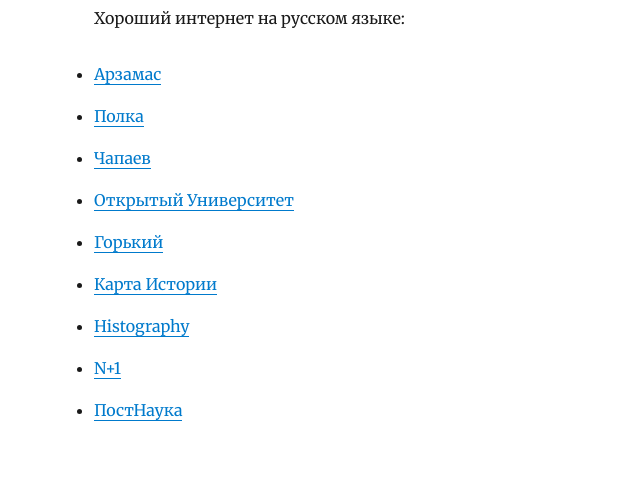
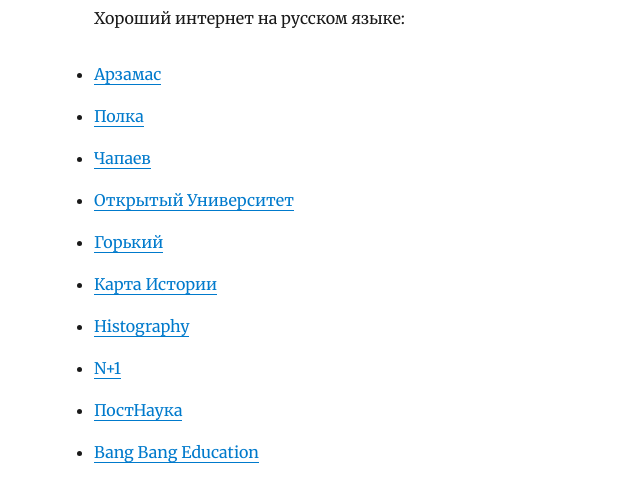
Before and after one commit to agentcooper/agentcooper.io, a Gatsby site: page /collections/russian-internet/ in a window 1280 px wide. Shown: the part 163-664 px from the top of the page, without its empty margins (231-871 px from the left). Built offline with nearby package versions, Linux system fonts and the light colour scheme; Gatsby itself is replaced by a stand-in of ours; some packages are replaced by stand-ins of ours.

Commit message:
Update russian-internet.md

```diff
--- a/content/collections/russian-internet.md
+++ b/content/collections/russian-internet.md
@@ -13,3 +13,4 @@
 - [Histography](https://histography.ru/)
 - [N+1](https://nplus1.ru/)
 - [ПостНаука](https://postnauka.ru/)
+- [Bang Bang Education](https://bangbangeducation.ru)
```
